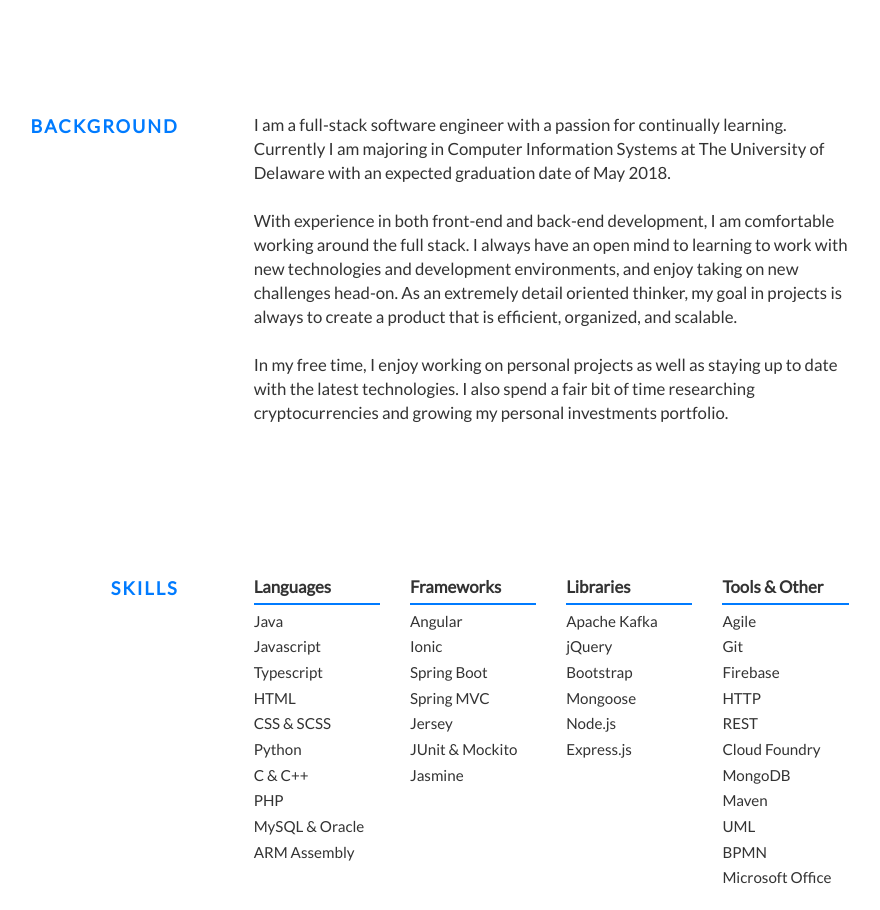
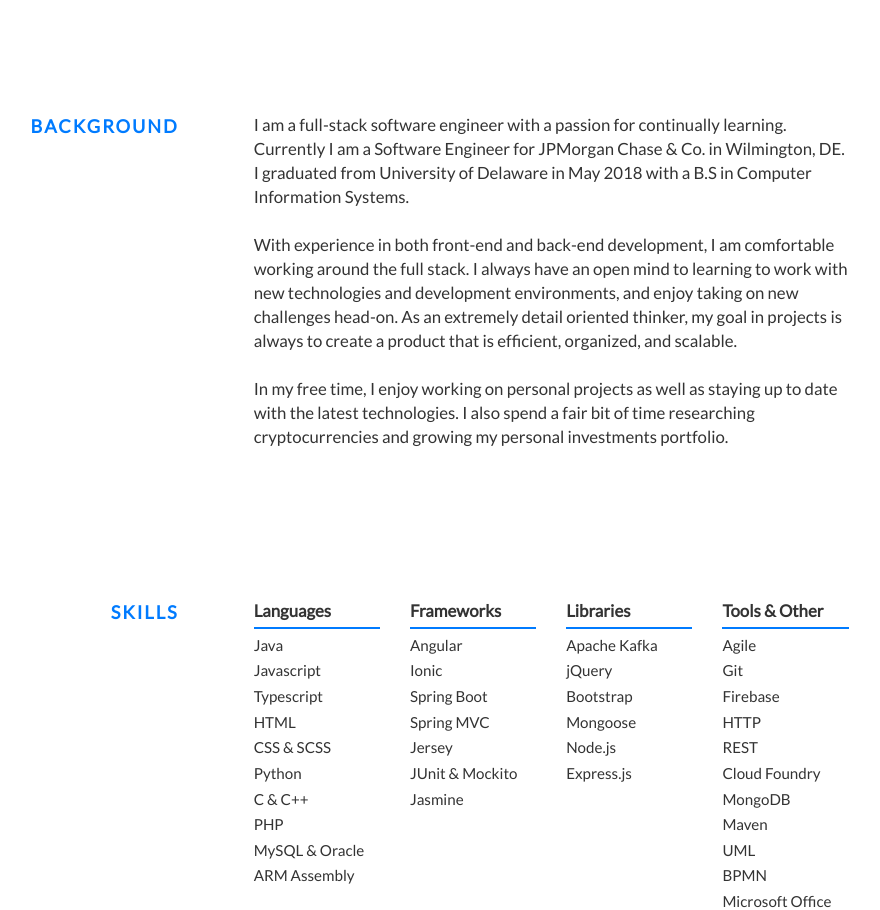
Before and after one commit to Jordsan/PortfolioWebApp, an Angular app: page / in a window 1280 px wide. Shown: the part 962-1872 px from the top of the page, without its empty margins (193-1073 px from the left). Built offline with nearby package versions, Linux system fonts and the light colour scheme.

Commit message:
resume and description updates

```diff
--- a/src/app/components/home/home.component.html
+++ b/src/app/components/home/home.component.html
@@ -109,8 +109,8 @@
         background
     </div>
     <div class="col-lg-6 col-md-6 col-sm-6 col-xs-12 section-content" id="background-content">
-        I am a full-stack software engineer with a passion for continually learning. Currently I am majoring in Computer Information
-        Systems at The University of Delaware with an expected graduation date of May 2018.
+        I am a full-stack software engineer with a passion for continually learning. Currently I am a Software Engineer for
+        JPMorgan Chase & Co. in Wilmington, DE. I graduated from University of Delaware in May 2018 with a B.S in Computer Information Systems.
         <br>
         <br> With experience in both front-end and back-end development, I am comfortable working around the full stack. I always
         have an open mind to learning to work with new technologies and development environments, and enjoy taking on new
```
Also changed, not shown: 1 other file (tests, documents, lock files or other folders).
